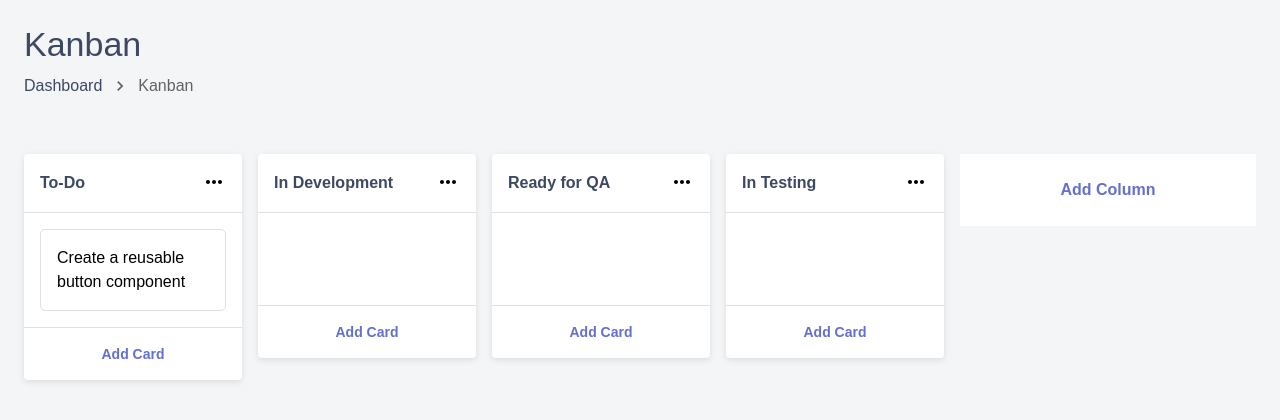
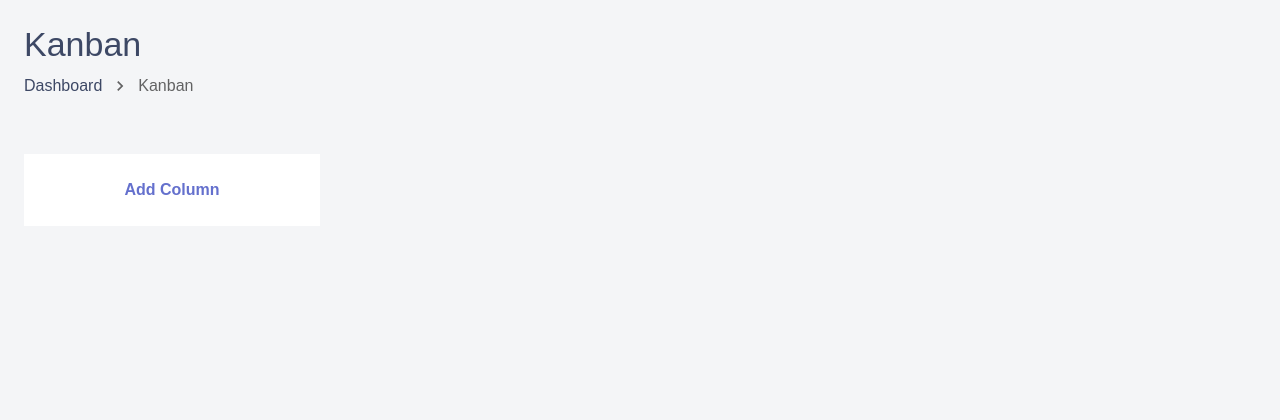
Before and after one commit to Murimi79/kanban, a React (Create React App) app: page / in a window 1280 px wide. Shown: the top 420 px of the page. Built offline with nearby package versions, Linux system fonts and the light colour scheme.

Commit message:
finish clear & delete column

```diff
--- a/src/components/AddCard.js
+++ b/src/components/AddCard.js
@@ -24,6 +24,7 @@ export default function AddCard({ handleAddTask, status, columnId }) {
     const task = { title, status, columnId };
     handleAddTask(task);
     setAdding(false);
+    setTitle("");
   }
 
   return (
--- a/src/components/AddColumn.js
+++ b/src/components/AddColumn.js
@@ -23,6 +23,7 @@ export default function AddColumn({ handleAddColumn }) {
 
     handleAddColumn(name);
     setAdding(false);
+    setName("");
   }
 
   return (
--- a/src/components/Column.js
+++ b/src/components/Column.js
@@ -13,6 +13,8 @@ export default function Column({
   handleDragCard,
   handleAddTask,
   handleUpdateColumn,
+  handleClear,
+  handleDeleteColumn,
 }) {
   const columnTasks = tasks.filter((t) => t.columnId === columnId);
 
@@ -32,6 +34,8 @@ export default function Column({
         columnId={columnId}
         status={status}
         handleUpdateColumn={handleUpdateColumn}
+        handleClear={handleClear}
+        handleDeleteColumn={handleDeleteColumn}
       />
       <Divider />
       <Box
--- a/src/components/ColumnHeader.js
+++ b/src/components/ColumnHeader.js
@@ -6,7 +6,13 @@ import MoreHorizIcon from "@mui/icons-material/MoreHoriz";
 import AddForm from "./common/AddForm";
 import Menu from "./common/Menu";
 
-export default function ColumnHeader({ status, handleUpdateColumn, columnId }) {
+export default function ColumnHeader({
+  status,
+  handleUpdateColumn,
+  columnId,
+  handleClear,
+  handleDeleteColumn,
+}) {
   const [editing, setEditing] = useState(false);
   const [open, setOpen] = useState(false);
   const [anchorEl, setAnchorEl] = useState(null);
@@ -25,11 +31,18 @@ export default function ColumnHeader({ status, handleUpdateColumn, columnId }) {
     if (option === "Rename") {
       setEditing(true);
     } else if (option === "Clear") {
+      handleClear(columnId);
     } else if (option === "Delete") {
+      handleDeleteColumn(columnId);
     }
   }
 
   function handleUpdate() {
+    if (!name) {
+      setError({ ...error, show: true, message: "Title is required." });
+      return;
+    }
+
     handleUpdateColumn({ status: name, id: columnId });
     setEditing(false);
     setOpen(false);
--- a/src/kanban/index.js
+++ b/src/kanban/index.js
@@ -5,20 +5,8 @@ import Column from "../components/Column";
 import AddColumn from "../components/AddColumn";
 
 export default function Kanban() {
-  const [columns, setColumns] = useState([
-    { id: 1, status: "To-Do" },
-    { id: 2, status: "In Development" },
-    { id: 3, status: "Ready for QA" },
-    { id: 4, status: "In Testing" },
-  ]);
-  const [tasks, setTasks] = useState([
-    {
-      id: 1,
-      title: "Create a reusable button component",
-      status: "To-Do",
-      columnId: 1,
-    },
-  ]);
+  const [columns, setColumns] = useState([]);
+  const [tasks, setTasks] = useState([]);
 
   function handleAddTask(task) {
     const id = tasks.length + 1;
@@ -59,12 +47,30 @@ export default function Kanban() {
     setColumns(updatedColumns);
   }
 
+  function handleClear(columnId) {
+    const updatedTasks = tasks.filter((t) => t.columnId !== columnId);
+    setTasks(updatedTasks);
+  }
+
+  function handleDeleteColumn(columnId) {
+    const newColumns = columns.filter((c) => c.id !== columnId);
+    setColumns(newColumns);
+    handleClear(columnId);
+  }
+
   const noOfColumns = columns.length;
+  let size = 12;
+  if (noOfColumns < 5 && noOfColumns !== 1) {
+    size = 9;
+  } else if (noOfColumns === 1) {
+    size = 2;
+  }
 
   return (
     <>
       <Grid sx={{ mt: 5 }} container spacing={2}>
-        <Grid item sm={noOfColumns < 5 ? 9 : 12}>
+        {columns.length ? (
+          <Grid item sm={size}>
             <Grid container spacing={2}>
               {columns.map(({ status, id }) => (
                 <Grid key={status} item sm={12 / columns.length}>
@@ -76,11 +82,14 @@ export default function Kanban() {
                     handleDropCard={handleDropCard}
                     handleAddTask={handleAddTask}
                     handleUpdateColumn={handleUpdateColumn}
+                    handleClear={handleClear}
+                    handleDeleteColumn={handleDeleteColumn}
                   />
                 </Grid>
               ))}
             </Grid>
           </Grid>
+        ) : null}
         {noOfColumns < 5 ? (
           <Grid item sm={3}>
             <AddColumn handleAddColumn={handleAddColumn} />
```
Lines whose indentation alone changed are shown as unchanged.
